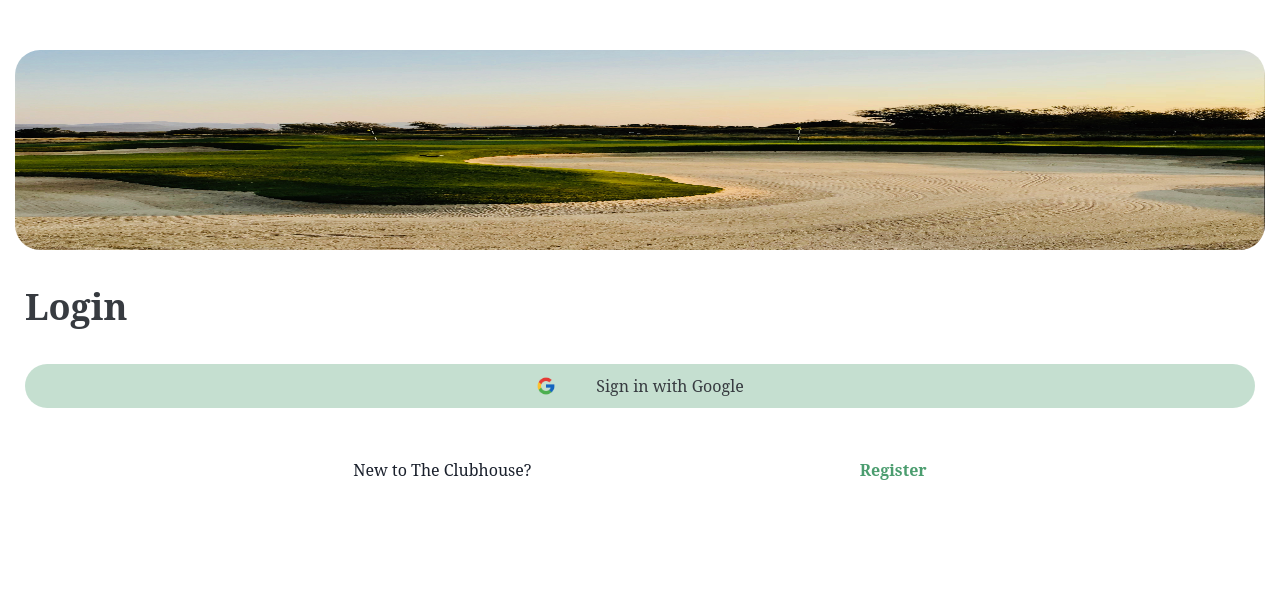
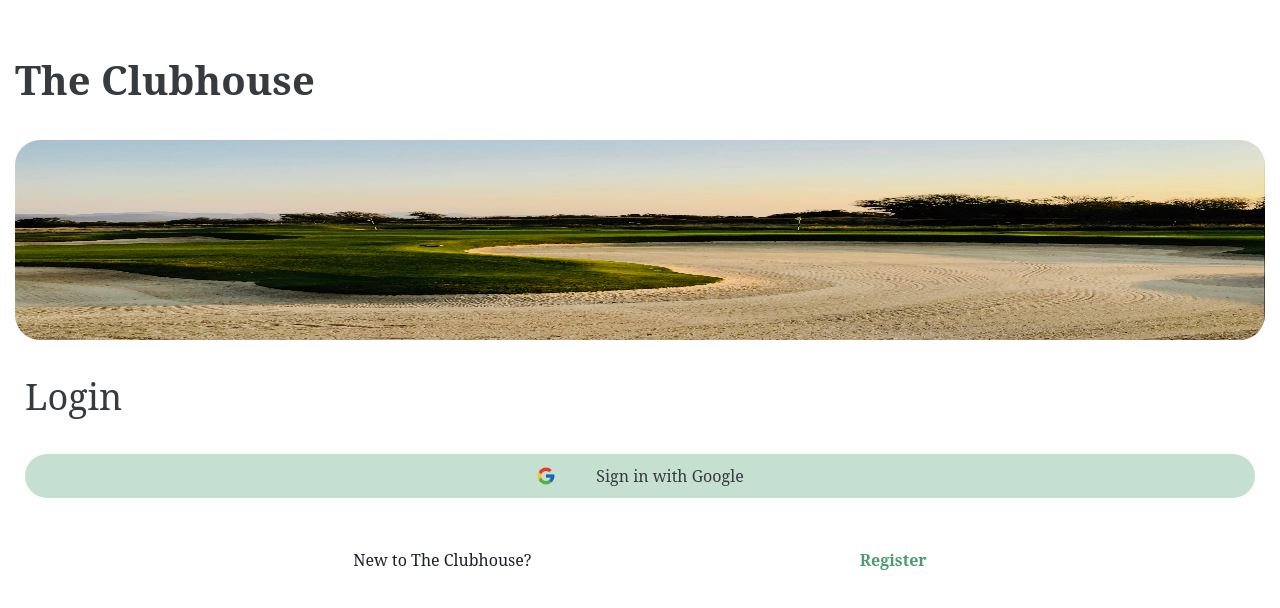
Before and after one commit to IsaacArnold/the-clubhouse, a Next.js app: page / in a window 1280 px wide. Shown: the top 608 px of the page. Built offline with nearby package versions, Linux system fonts and the light colour scheme; no server answers.

Commit message:
Typography styles extended

```diff
--- a/src/pages/auth/SignIn.tsx
+++ b/src/pages/auth/SignIn.tsx
@@ -17,6 +17,12 @@ const Contanier = styled.section`
     border-radius: 25px;
     width: 100%;
     height: 200px;
+  }
+  h1 {
+    margin-bottom: 30px;
+  }
+  h2 {
+    margin-top: 30px;
   }
 `;
 
@@ -63,6 +69,7 @@ const SignIn = () => {
   return (
     <>
       <Contanier>
+        <h1>The Clubhouse</h1>
         <Image
           src={bunkerImg}
           alt="Bunker on a golf course"
--- a/src/styles/TypographyStyles.ts
+++ b/src/styles/TypographyStyles.ts
@@ -11,11 +11,16 @@ const TypographyStyles = createGlobalStyle`
         scroll-behavior: smooth;
     }
 
+    h1 {
+        color: var(--primaryText);
+        font-size: 40px;
+        font-weight: 600;
+    }
+
     h2 {
         color: var(--primaryText);
         font-size: 36px;
-        font-weight: 600;
-        margin-top: 30px;
+        font-weight: 500;
     }
 `;
 
```
